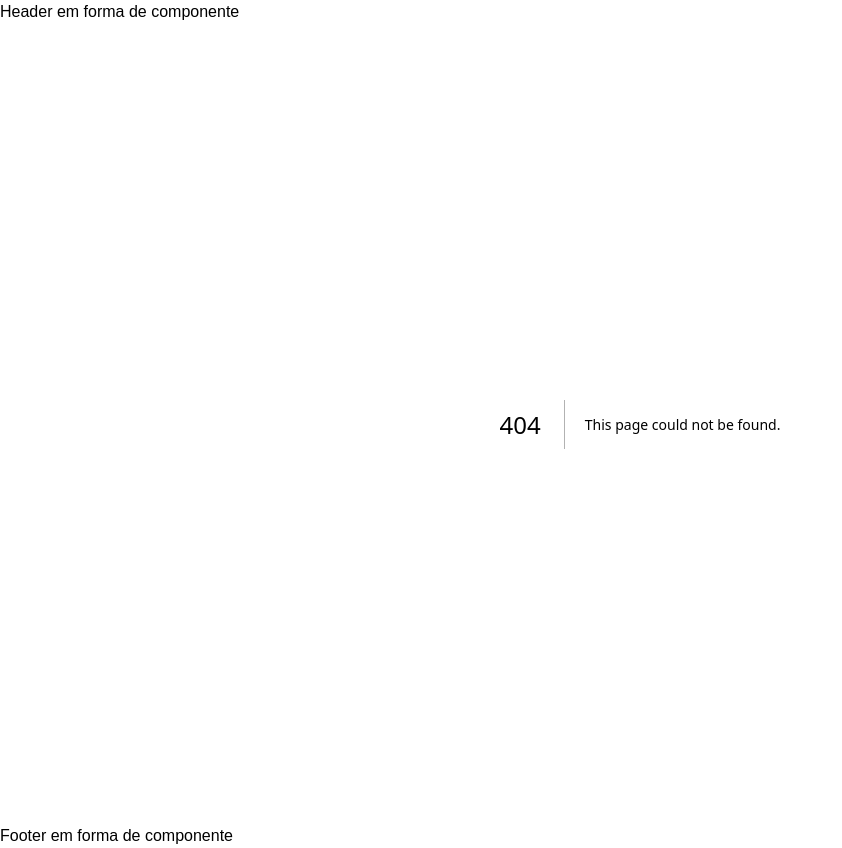
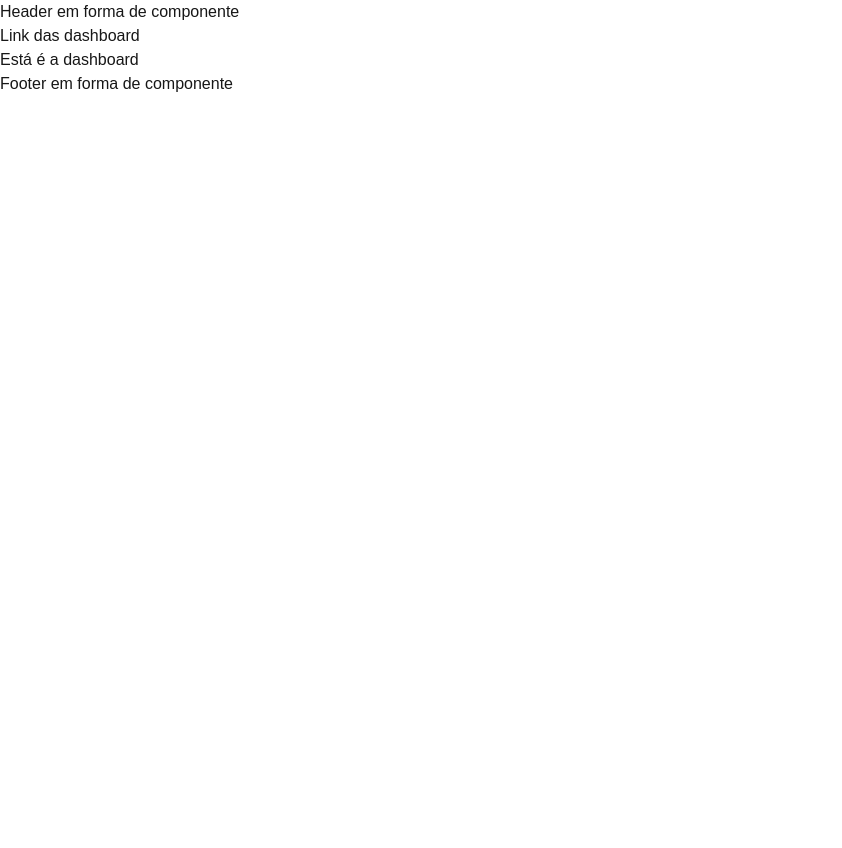
Before and after one commit to brunohro/next-experiments, a Next.js app: page /dashboard in a window 1280 px wide. Before the commit this address had no page. Shown: the whole page, without its empty margins (0-842 px from the left). After the commit the page ends 800 px from the top, so only its background shows below. Built offline with nearby package versions, Linux system fonts and the light colour scheme.

Commit message:
Add Nested Layouts

```diff
--- /dev/null
+++ b/src/app/dashboard/layout.js
@@ -0,0 +1,12 @@
+import React from "react";
+
+const layout = ({ children }) => {
+  return (
+    <div>
+      <h1>Link das dashboard</h1>
+      <div>{children}</div>
+    </div>
+  );
+};
+
+export default layout;
--- /dev/null
+++ b/src/app/dashboard/orders/page.js
@@ -0,0 +1,7 @@
+import React from "react";
+
+const OrderPage = () => {
+  return <div>pedidos do sistema</div>;
+};
+
+export default OrderPage;
--- /dev/null
+++ b/src/app/dashboard/page.js
@@ -0,0 +1,11 @@
+import React from "react";
+
+const DashboardPage = () => {
+  return (
+    <div>
+      <h1>Está é a dashboard</h1>
+    </div>
+  );
+};
+
+export default DashboardPage;
--- a/src/app/page.js
+++ b/src/app/page.js
@@ -13,6 +13,7 @@ export default function Home() {
       <Link href="/produtos/categorias/roupas">
         Ir para a Categoria de Roupas
       </Link>
+      <Link href="/dashboard"> Ir para dashboard</Link>
     </div>
   );
 }
```
